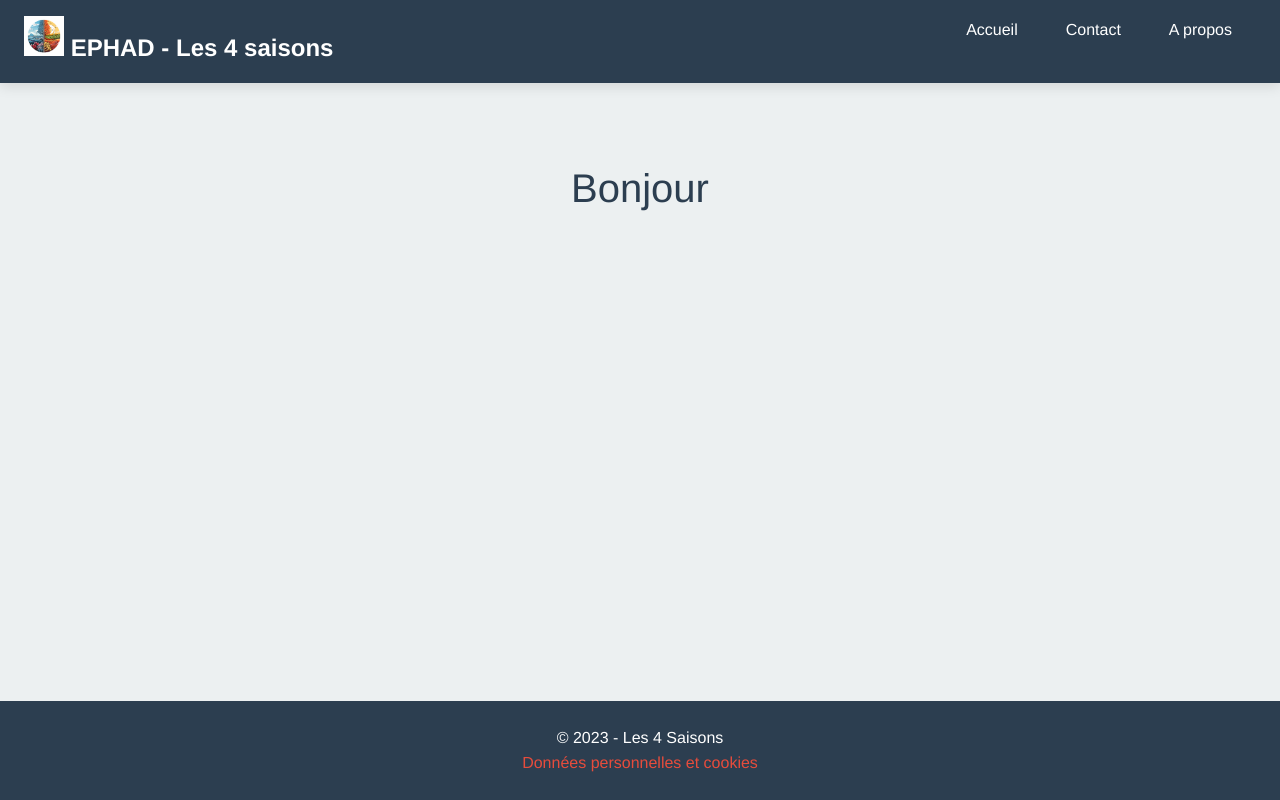
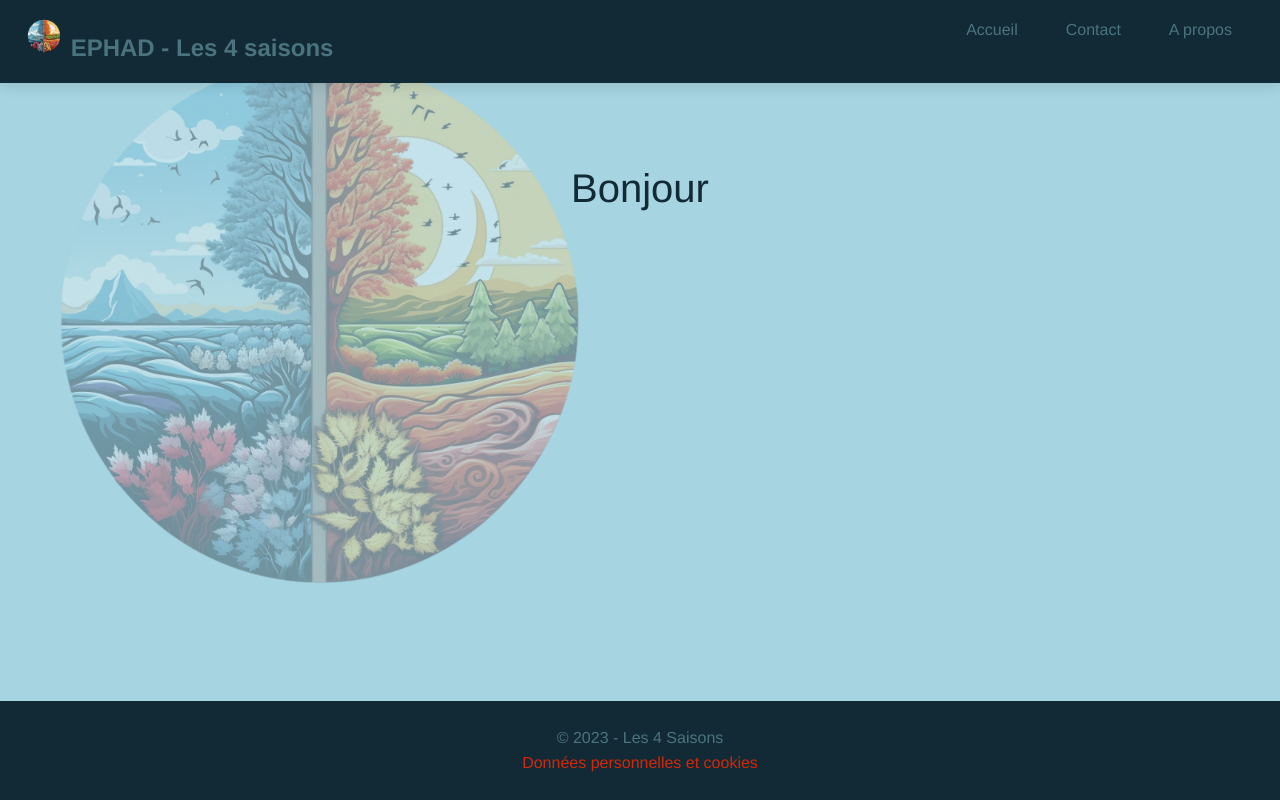
Before and after one commit to Stargate136/EPHAD, a Django app: page / in a window 1280 px wide. Run offline with Django 4.2, Linux system fonts and the light colour scheme.

Commit message:
Modify color palette and background image

```diff
--- a/src/core/static/core/css/base/variables.css
+++ b/src/core/static/core/css/base/variables.css
@@ -2,12 +2,12 @@
 
 :root {
     /* Color Palette */
-    --primary-color: #2C3E50;       /* Deep blue */
-    --secondary-color: #34495E;     /* Slightly lighter shade of blue */
-    --accent-color: #E74C3C;        /* An accent color, e.g., a bright red */
-    --background-color: #ECF0F1;    /* General background color */
-    --text-color: #333;             /* General text color */
-    --text-light: #FFFFFF;          /* Light text color, for use on dark backgrounds */
+    --primary-color: #122A35;        /* Deep blue */
+    --secondary-color: #2C5D72;        /* Slightly lighter shade of blue */
+    --accent-color: #D22809;        /* An accent color, e.g., a bright red */
+    --background-color: #a6d4e1;    /* General background color */
+    --text-color: #1D2226;        /* General text color */
+    --text-light: #4B737F;        /* Light text color, for use on dark backgrounds */         /* Light text color, for use on dark backgrounds */
 
     /* Fonts */
     --font-base: 'Helvetica Neue', sans-serif;          /* Default font */
--- a/src/core/templates/core/base.html
+++ b/src/core/templates/core/base.html
@@ -20,6 +20,17 @@
     <!-- Font Awesome CSS -->
     <link rel="stylesheet" href="https://cdnjs.cloudflare.com/ajax/libs/font-awesome/6.4.2/css/all.min.css" integrity="sha512-z3gLpd7yknf1YoNbCzqRKc4qyor8gaKU1qmn+CShxbuBusANI9QpRohGBreCFkKxLhei6S9CQXFEbbKuqLg0DA==" crossorigin="anonymous" referrerpolicy="no-referrer" />
 
+    <!-- Background image -->
+    <style>
+        body {
+            background-image: url("{% static 'core/img/background.png' %}");
+            background-repeat: no-repeat;
+            background-size: 50%;
+            /* TODO : rendre l'image responsive */
+        }
+    </style>
+
+    <!-- Extra CSS -->
     {% block extra_css %}{% endblock %}
 </head>
 
```
Also changed, not shown: src/core/static/core/img/background.png (added), src/core/static/core/img/logo.png.
